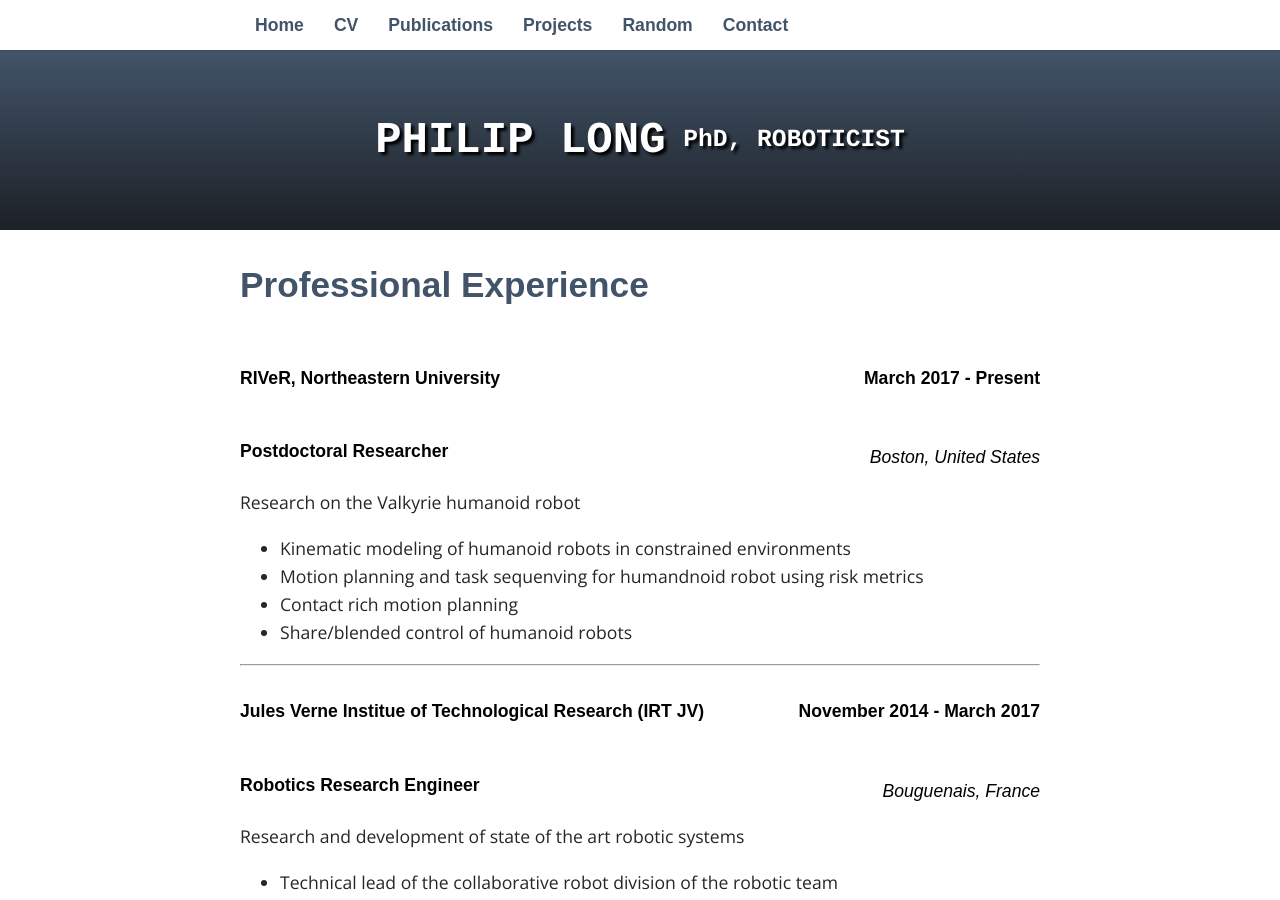
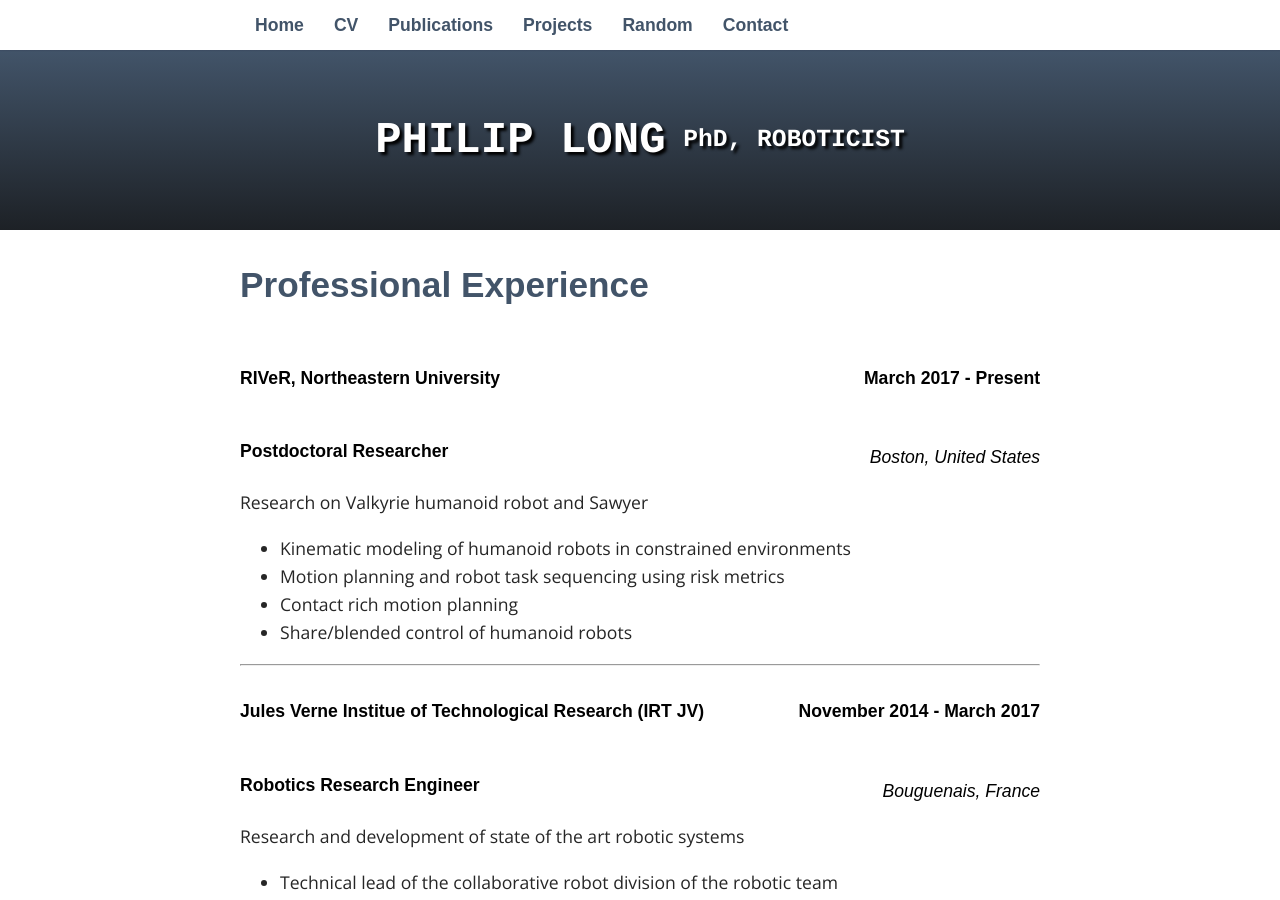
Before and after one commit to philip-long/philip-long.github.io, a Jekyll site: the page built from cv/index.html, in a window 1280 px wide and 900 px high. Built offline with Jekyll 4.4.1, drawn with Linux system fonts in a browser that asks for light colours; some web fonts are replaced.

Commit message:
Update index.html

```diff
--- a/cv/index.html
+++ b/cv/index.html
@@ -23,11 +23,11 @@ title: CV
 </br>
 
 
-       	 <p> Research on the Valkyrie humanoid robot  </p>
+       	 <p> Research on Valkyrie humanoid robot and Sawyer </p>
                     <ul class="desc">
                     	<li> Kinematic modeling of humanoid robots in constrained environments</li>
-                        <li> Motion planning and task sequenving for humandnoid robot using risk metrics </li>
-			 <li> Contact rich motion planning </li>
+                        <li> Motion planning and robot task sequencing using risk metrics </li>
+			<li> Contact rich motion planning </li>
 			<li> Share/blended control of humanoid robots </li>
                     </ul>
 
```
